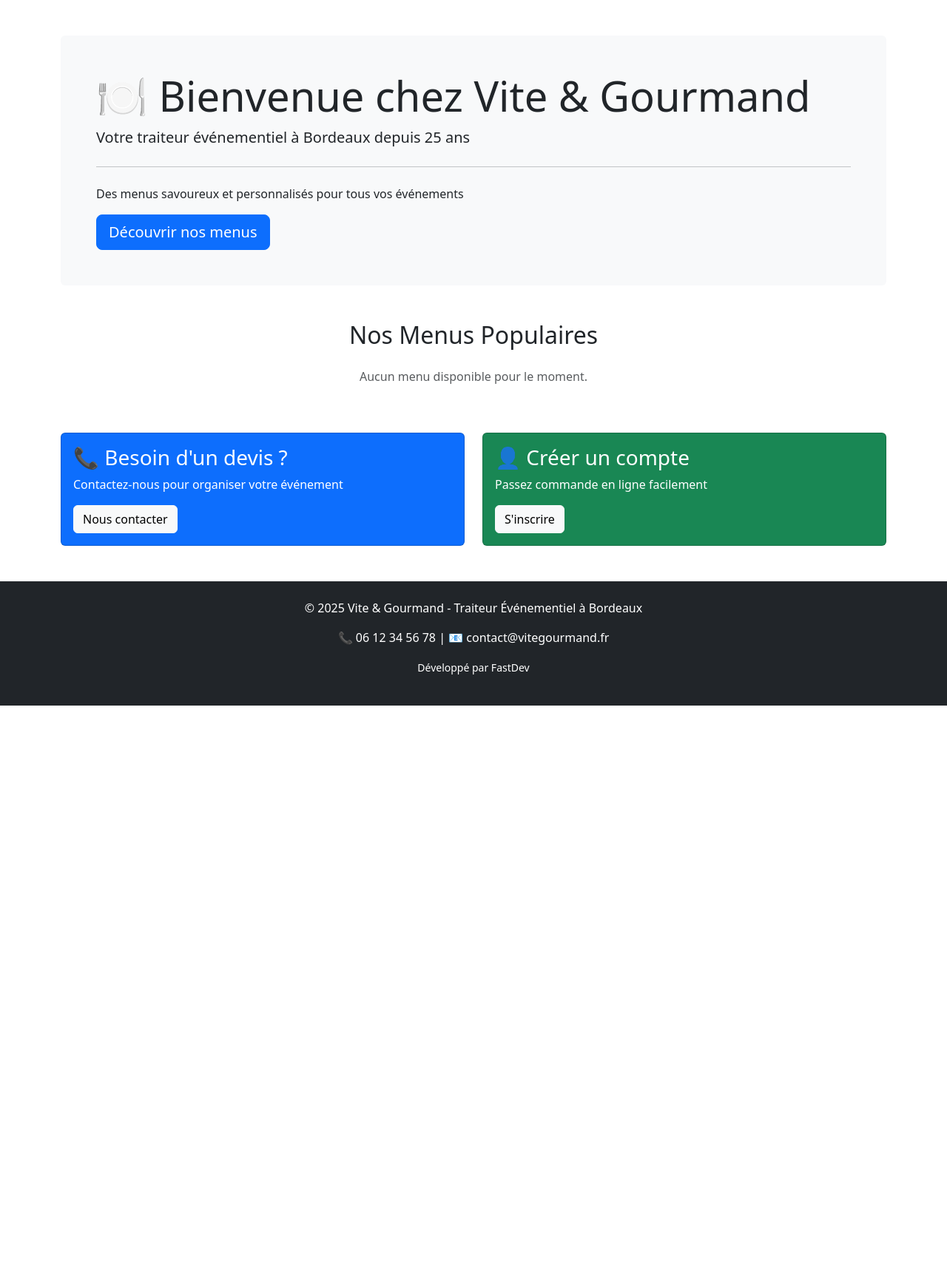
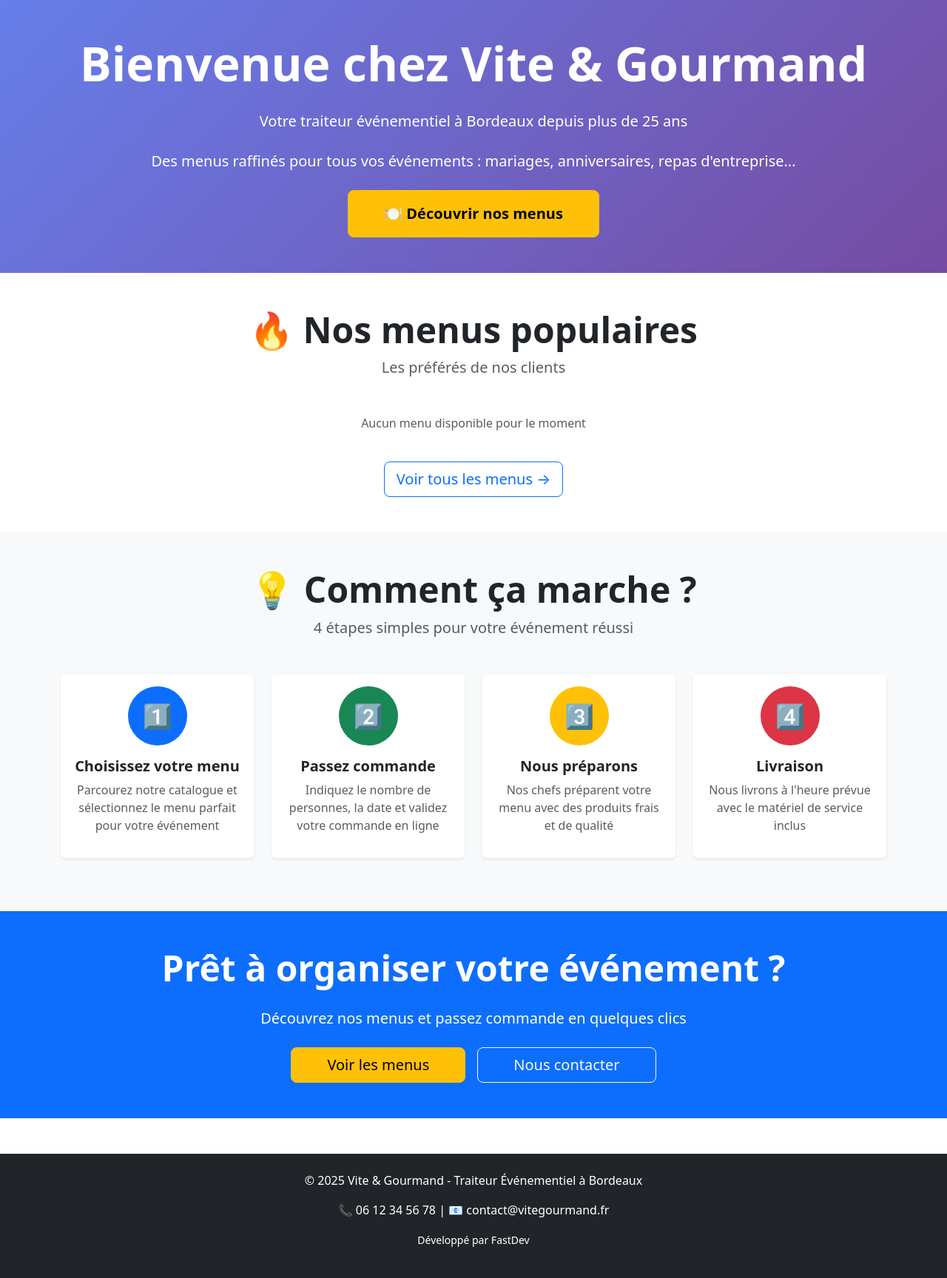
Before and after one commit to Rvlto974/Vite-et-Gourmand, a PHP site: page / in a window 1280 px wide. Shown: the part 56-1784 px from the top of the page at 74% size. Before the commit the page ends 1010 px from the top, so only its background shows below. Run offline with PHP 8.4, Linux system fonts and the light colour scheme.

Commit message:
Page d'accueil complète - Hero/Menus populaires/Comment ça marche/Témoignages/CTA

```diff
--- a/src/app/views/home/index.php
+++ b/src/app/views/home/index.php
@@ -1,65 +1,178 @@
 <?php require_once __DIR__ . '/../layouts/header.php'; ?>
 
-<div class="container my-5">
 <!-- Hero Section -->
-    <div class="jumbotron bg-light p-5 rounded">
-        <h1 class="display-4">🍽️ Bienvenue chez Vite & Gourmand</h1>
-        <p class="lead">Votre traiteur événementiel à Bordeaux depuis 25 ans</p>
-        <hr class="my-4">
-        <p>Des menus savoureux et personnalisés pour tous vos événements</p>
-        <a class="btn btn-primary btn-lg" href="/menu" role="button">Découvrir nos menus</a>
+<div class="hero-section text-white py-5" style="background: linear-gradient(135deg, #667eea 0%, #764ba2 100%);">
+    <div class="container text-center">
+        <h1 class="display-3 fw-bold mb-4">Bienvenue chez Vite & Gourmand</h1>
+        <p class="lead mb-4">Votre traiteur événementiel à Bordeaux depuis plus de 25 ans</p>
+        <p class="fs-5 mb-4">Des menus raffinés pour tous vos événements : mariages, anniversaires, repas d'entreprise...</p>
+        <a href="/menu" class="btn btn-warning btn-lg px-5 py-3 fw-bold">
+            🍽️ Découvrir nos menus
+        </a>
+    </div>
 </div>
 
-    <!-- Nos Menus -->
-    <div class="row my-5">
-        <div class="col-12">
-            <h2 class="text-center mb-4">Nos Menus Populaires</h2>
+<!-- Section Menus Populaires -->
+<div class="container my-5">
+    <div class="text-center mb-5">
+        <h2 class="display-5 fw-bold">🔥 Nos menus populaires</h2>
+        <p class="lead text-muted">Les préférés de nos clients</p>
     </div>
 
-        <?php if (!empty($menus)): ?>
-            <?php foreach ($menus as $menu): ?>
+    <div class="row">
+        <?php if (!empty($top_menus)): ?>
+            <?php foreach ($top_menus as $menu): ?>
                 <div class="col-md-4 mb-4">
-                    <div class="card h-100 shadow-sm">
+                    <div class="card h-100 shadow-lg border-0">
+                        <div class="position-relative">
+                            <img src="<?= $menu['image'] ?>" class="card-img-top" alt="<?= htmlspecialchars($menu['titre']) ?>"
+                                 style="height: 250px; object-fit: cover;">
+                            <span class="position-absolute top-0 end-0 m-3 badge bg-danger fs-6">
+                                ⭐ Populaire
+                            </span>
+                        </div>
                         <div class="card-body">
-                            <h5 class="card-title"><?= htmlspecialchars($menu['titre']) ?></h5>
-                            <p class="card-text"><?= htmlspecialchars(substr($menu['description'], 0, 100)) ?>...</p>
-                            <p class="text-primary fw-bold"><?= number_format($menu['prix_base'], 2) ?> €</p>
-                            <p class="text-muted"><small>À partir de <?= $menu['nb_personnes_min'] ?> personnes</small></p>
+                            <h5 class="card-title fw-bold"><?= htmlspecialchars($menu['titre']) ?></h5>
+                            <p class="card-text text-muted"><?= htmlspecialchars(substr($menu['description'], 0, 100)) ?>...</p>
+
+                            <div class="mb-3">
+                                <?php if ($menu['nom_theme']): ?>
+                                    <span class="badge bg-primary me-1"><?= htmlspecialchars($menu['nom_theme']) ?></span>
+                                <?php endif; ?>
+                                <?php if ($menu['nom_regime']): ?>
+                                    <span class="badge bg-info"><?= htmlspecialchars($menu['nom_regime']) ?></span>
+                                <?php endif; ?>
                             </div>
-                        <div class="card-footer bg-white">
-                            <a href="/menu/<?= $menu['id_menu'] ?>" class="btn btn-outline-primary btn-sm">Voir détails</a>
+
+                            <div class="d-flex justify-content-between align-items-center">
+                                <span class="h4 text-primary mb-0"><?= number_format($menu['prix_base'], 2) ?> €</span>
+                                <a href="/menu/show/<?= $menu['id_menu'] ?>" class="btn btn-primary">Voir détails</a>
+                            </div>
                         </div>
                     </div>
                 </div>
             <?php endforeach; ?>
         <?php else: ?>
-            <div class="col-12">
-                <p class="text-center text-muted">Aucun menu disponible pour le moment.</p>
+            <div class="col-12 text-center">
+                <p class="text-muted">Aucun menu disponible pour le moment</p>
             </div>
         <?php endif; ?>
     </div>
 
-    <!-- Call to Action -->
-    <div class="row my-5">
-        <div class="col-md-6">
-            <div class="card bg-primary text-white">
+    <div class="text-center mt-4">
+        <a href="/menu" class="btn btn-outline-primary btn-lg">Voir tous les menus →</a>
+    </div>
+</div>
+
+<!-- Section Comment ça marche -->
+<div class="bg-light py-5">
+    <div class="container">
+        <div class="text-center mb-5">
+            <h2 class="display-5 fw-bold">💡 Comment ça marche ?</h2>
+            <p class="lead text-muted">4 étapes simples pour votre événement réussi</p>
+        </div>
+
+        <div class="row text-center">
+            <div class="col-md-3 mb-4">
+                <div class="card border-0 shadow-sm h-100">
                     <div class="card-body">
-                    <h3>📞 Besoin d'un devis ?</h3>
-                    <p>Contactez-nous pour organiser votre événement</p>
-                    <a href="/contact" class="btn btn-light">Nous contacter</a>
+                        <div class="rounded-circle bg-primary text-white d-inline-flex align-items-center justify-content-center mb-3"
+                             style="width: 80px; height: 80px; font-size: 2rem;">
+                            1️⃣
+                        </div>
+                        <h5 class="fw-bold">Choisissez votre menu</h5>
+                        <p class="text-muted">Parcourez notre catalogue et sélectionnez le menu parfait pour votre événement</p>
                     </div>
                 </div>
             </div>
-        <div class="col-md-6">
-            <div class="card bg-success text-white">
+
+            <div class="col-md-3 mb-4">
+                <div class="card border-0 shadow-sm h-100">
                     <div class="card-body">
-                    <h3>👤 Créer un compte</h3>
-                    <p>Passez commande en ligne facilement</p>
-                    <a href="/auth/register" class="btn btn-light">S'inscrire</a>
+                        <div class="rounded-circle bg-success text-white d-inline-flex align-items-center justify-content-center mb-3"
+                             style="width: 80px; height: 80px; font-size: 2rem;">
+                            2️⃣
+                        </div>
+                        <h5 class="fw-bold">Passez commande</h5>
+                        <p class="text-muted">Indiquez le nombre de personnes, la date et validez votre commande en ligne</p>
+                    </div>
+                </div>
+            </div>
+
+            <div class="col-md-3 mb-4">
+                <div class="card border-0 shadow-sm h-100">
+                    <div class="card-body">
+                        <div class="rounded-circle bg-warning text-white d-inline-flex align-items-center justify-content-center mb-3"
+                             style="width: 80px; height: 80px; font-size: 2rem;">
+                            3️⃣
+                        </div>
+                        <h5 class="fw-bold">Nous préparons</h5>
+                        <p class="text-muted">Nos chefs préparent votre menu avec des produits frais et de qualité</p>
+                    </div>
+                </div>
+            </div>
+
+            <div class="col-md-3 mb-4">
+                <div class="card border-0 shadow-sm h-100">
+                    <div class="card-body">
+                        <div class="rounded-circle bg-danger text-white d-inline-flex align-items-center justify-content-center mb-3"
+                             style="width: 80px; height: 80px; font-size: 2rem;">
+                            4️⃣
+                        </div>
+                        <h5 class="fw-bold">Livraison</h5>
+                        <p class="text-muted">Nous livrons à l'heure prévue avec le matériel de service inclus</p>
+                    </div>
                 </div>
             </div>
         </div>
     </div>
 </div>
 
+<!-- Section Témoignages -->
+<?php if (!empty($temoignages)): ?>
+<div class="container my-5">
+    <div class="text-center mb-5">
+        <h2 class="display-5 fw-bold">💬 Ils nous ont fait confiance</h2>
+        <p class="lead text-muted">Les avis de nos clients</p>
+    </div>
+
+    <div class="row">
+        <?php foreach ($temoignages as $temoignage): ?>
+            <div class="col-md-4 mb-4">
+                <div class="card h-100 shadow-sm">
+                    <div class="card-body">
+                        <div class="mb-3">
+                            <span style="color: #ffc107; font-size: 1.5rem;">
+                                <?= str_repeat('★', $temoignage['note']) . str_repeat('☆', 5 - $temoignage['note']) ?>
+                            </span>
+                        </div>
+                        <p class="card-text fst-italic">"<?= htmlspecialchars(substr($temoignage['commentaire'], 0, 150)) ?>..."</p>
+                        <hr>
+                        <div class="d-flex justify-content-between align-items-center">
+                            <div>
+                                <strong><?= htmlspecialchars($temoignage['prenom']) ?></strong>
+                                <br><small class="text-muted"><?= htmlspecialchars($temoignage['menu_titre']) ?></small>
+                            </div>
+                            <small class="text-muted"><?= date('d/m/Y', strtotime($temoignage['date_creation'])) ?></small>
+                        </div>
+                    </div>
+                </div>
+            </div>
+        <?php endforeach; ?>
+    </div>
+</div>
+<?php endif; ?>
+
+<!-- Call to Action Final -->
+<div class="bg-primary text-white py-5">
+    <div class="container text-center">
+        <h2 class="display-5 fw-bold mb-4">Prêt à organiser votre événement ?</h2>
+        <p class="lead mb-4">Découvrez nos menus et passez commande en quelques clics</p>
+        <div class="d-flex gap-3 justify-content-center">
+            <a href="/menu" class="btn btn-warning btn-lg px-5">Voir les menus</a>
+            <a href="/contact" class="btn btn-outline-light btn-lg px-5">Nous contacter</a>
+        </div>
+    </div>
+</div>
+
 <?php require_once __DIR__ . '/../layouts/footer.php'; ?>
```
Also changed, not shown: src/app/controllers/HomeController.php (+31 -5 lines). Lines whose indentation alone changed are shown as unchanged.
